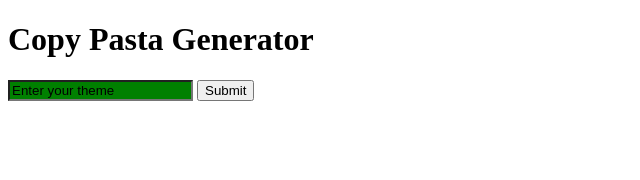
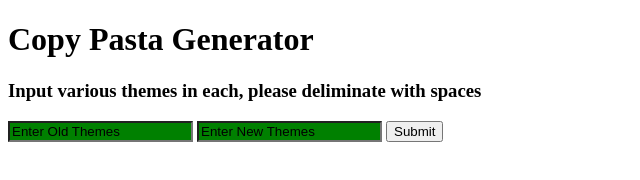
Before and after one commit to TarunRaj16/copy-pasta-generator, a plain HTML site: page index.html in a window 1280 px wide. Both pictures are taken after a click on the button "Submit". Shown: the whole page, without its empty margins (0-640 px from the left). Drawn offline with Linux system fonts and the light colour scheme.

Commit message:
improved index.html and indexjs.js

```diff
--- a/index.html
+++ b/index.html
@@ -2,53 +2,20 @@
 <html>
 <head>
 <title>Copy Pasta Generator </title>
+<script src="indexjs.js" type='text/javascript'></script>
 </head>
+
 <body>
+
 <h1>Copy Pasta Generator</h1>
-<input type="text" value="Enter your theme" id="input-txt"> <input type="Button" value="Submit" onClick="send()"/>
+<h3> Input various themes in each, please deliminate with spaces </h3>
+
+<input type="text"  value="Enter Old Themes" onfocus="if (this.value=='Enter Old Themes') this.value='';" id="oldThemes"/>
+
+<input type="text"  value="Enter New Themes" onfocus="if (this.value=='Enter New Themes') this.value='';" id="newThemes"/>
+
+<input type="Button" value="Submit" onClick='send()'/>
+
 </body>
 
-<script type="text/javascript">
-
-function send(){
-
-	 alert("submitted");
-	var inputTheme = document.getElementById("input-txt").value;
-	 document.getElementById("input-txt").style.backgroundColor='green';
-
-	 sendToServer(inputTheme);
-	 }
-
-function sendToServer(inputThemePar) {
-
-  if ("WebSocket" in window)
-  {
-     alert("WebSocket is supported by your Browser!");
-     // Let us open a web socket
-     var ws = new WebSocket("ws://localhost:3001/echo");
-     ws.onopen = function()
-     {
-        // Web Socket is connected, send data using send()
-        ws.send(inputThemePar);
-        alert("Message is sent...");
-     };
-     ws.onmessage = function (evt)
-     {
-        var received_msg = evt.data;
-        alert("Message is received...");
-     };
-     ws.onclose = function()
-     {
-        // websocket is closed.
-        alert("Connection is closed...");
-     };
-  }
-  else
-  {
-     // The browser doesn't support WebSocket
-     alert("WebSocket NOT supported by your Browser!");
-  }
-
-}
-</script>
 </html>
--- /dev/null
+++ b/indexjs.js
@@ -0,0 +1,53 @@
+
+
+function send(){
+
+
+	 var oldThemeUnsplit = document.getElementById("oldThemes").value;
+	 var oldThemeArray = oldThemeUnsplit.split(" ");
+
+	 var newThemeUnsplit = document.getElementById("newThemes").value;
+	 var newThemeArray = newThemeUnsplit.split(" ");
+
+	 document.getElementById("oldThemes").style.backgroundColor='green';
+	 document.getElementById("newThemes").style.backgroundColor='green';
+
+	 sendToServer(JSON.stringify(oldThemeArray),JSON.stringify(newThemeArray));
+
+	 alert("Old Themes: " + oldThemeArray + " || " + "New Themes" + newThemeArray);
+
+
+	 }
+
+function sendToServer(oldThemeArrayPar, newThemeArrayPar) {
+
+  if ("WebSocket" in window)
+  {
+     alert("WebSocket is supported by your Browser!");
+     // Let us open a web socket
+     var ws = new WebSocket("ws://localhost:3001/echo");
+     ws.onopen = function()
+     {
+        // Web Socket is connected, send data using send()
+        ws.send(oldThemeArrayPar);
+		ws.send(newThemeArrayPar);
+        alert("Message is sent...");
+     };
+     ws.onmessage = function (evt)
+     {
+        var received_msg = evt.data;
+        alert("Message is received...");
+     };
+     ws.onclose = function()
+     {
+        // websocket is closed.
+        alert("Connection is closed...");
+     };
+  }
+  else
+  {
+     // The browser doesn't support WebSocket
+     alert("WebSocket NOT supported by your Browser!");
+  }
+
+}
```
